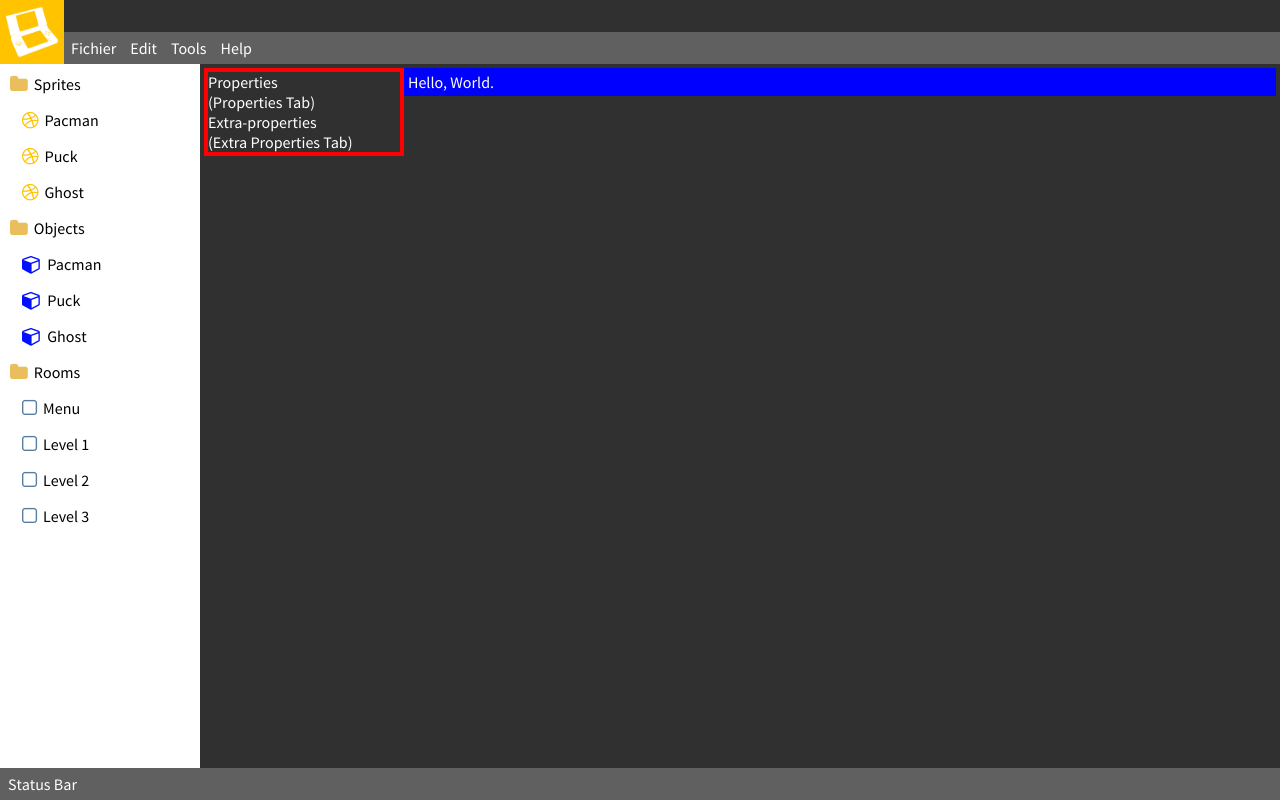
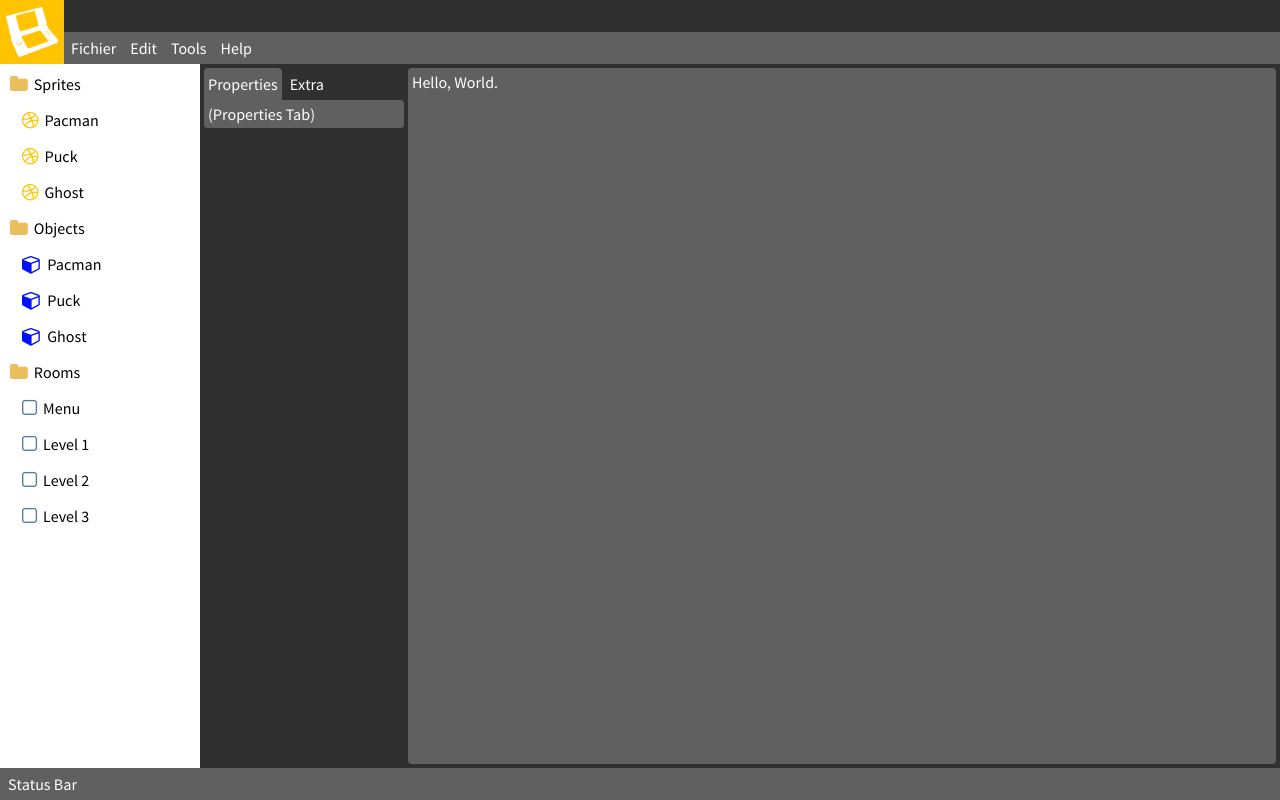
Before and after one commit to Cyxo/dsgmApp, a PHP site: page / in a window 1280 px wide. Run offline with PHP 8.4, Linux system fonts and the light colour scheme.

Commit message:
Tabs look nice. Add some careful rounding.

```diff
--- a/app/css/dsgm.css
+++ b/app/css/dsgm.css
@@ -1501,13 +1501,6 @@
   color: white;
   cursor: default; }
 
-.selected {
-  background-color: #ffc300;
-  border-radius: 2px; }
-
-.selected, .selected * {
-  color: white !important; }
-
 .ui-panel {
   margin: 0;
   padding: 4px; }
@@ -1577,6 +1570,32 @@
     margin-bottom: 4px;
     padding: 4px;
     line-height: 24px; }
+  .ui-tree .selected {
+    background-color: #ffc300; }
+  .ui-tree .selected, .ui-tree .selected * {
+    color: white !important; }
+
+.ui-tabs .ui-panel {
+  border-bottom-left-radius: 4px;
+  border-bottom-right-radius: 4px;
+  border-top-right-radius: 4px; }
+.ui-tabs .selected {
+  background-color: #606060; }
+
+.ui-tabs-changer {
+  clear: both;
+  height: 32px;
+  line-height: 32px; }
+  .ui-tabs-changer .selected {
+    background-color: #606060; }
+
+.ui-tabs-changer div {
+  float: left;
+  padding-left: 4px;
+  padding-right: 4px;
+  margin-right: 4px;
+  border-top-left-radius: 4px;
+  border-top-right-radius: 4px; }
 
 * {
   box-sizing: border-box;
@@ -1612,11 +1631,16 @@ header {
     height: 64px;
     padding-top: 32px; }
 
+#Resource > * {
+  height: 100%;
+  overflow: auto; }
 #Resource > aside {
   float: left !important;
   width: 200px !important; }
 #Resource > div {
-  margin-left: 200px; }
+  margin-left: 204px;
+  background-color: #606060;
+  border-radius: 4px; }
 
 p {
   margin: 0;
--- a/app/css/sass/_defines.scss
+++ b/app/css/sass/_defines.scss
@@ -30,5 +30,7 @@ $foreground-color-invert: black;
 $padding: 4px;
 $header-size: 64px;
 $status-size: $header-size / 2;
+$tabs-changer-size: $header-size / 2;
 $resources-size: 200px;
 $tabber-size: 400px;
+$radius: 4px;
--- /dev/null
+++ b/app/css/sass/_tabs.scss
@@ -0,0 +1,28 @@
+.ui-tabs {
+  .ui-panel {
+    border-bottom-left-radius: $radius;
+    border-bottom-right-radius: $radius;
+    border-top-right-radius: $radius;
+  }
+  .selected {
+    background-color: $foreground-color-2;
+  }
+}
+
+.ui-tabs-changer {
+  clear: both;
+  height: $tabs-changer-size;
+  line-height: $tabs-changer-size;
+  .selected {
+    background-color: $foreground-color-2;
+  }
+}
+
+.ui-tabs-changer div {
+  float: left;
+  padding-left: $padding;
+  padding-right: $padding;
+  margin-right: $padding;
+  border-top-left-radius: $radius;
+  border-top-right-radius: $radius;
+}
--- a/app/css/sass/_tree.scss
+++ b/app/css/sass/_tree.scss
@@ -20,4 +20,10 @@
       padding: $padding;
       line-height: $font-size * 1.5;
   }
+  .selected {
+    background-color: $obvious-color;
+  }
+  .selected, .selected * {
+    color: $foreground-color !important;
+  }
 }
--- a/app/css/sass/_ui.scss
+++ b/app/css/sass/_ui.scss
@@ -5,12 +5,3 @@
   color: $foreground-color;
   cursor: default;
 }
-
-.selected {
-  background-color: $obvious-color;
-  border-radius: 2px;
-}
-
-.selected, .selected * {
-  color: $foreground-color !important;
-}
--- a/app/css/sass/dsgm.scss
+++ b/app/css/sass/dsgm.scss
@@ -7,6 +7,7 @@
 @import "_menu.scss";
 @import "_status.scss";
 @import "_tree.scss";
+@import "_tabs.scss";
 
 * {
   box-sizing: border-box;
@@ -51,12 +52,18 @@ header {
 }
 
 #Resource {
+  > * {
+    height: 100%;
+    overflow: auto;
+  }
   > aside {
     float: left !important;
     width: $resources-size !important;
   }
   > div {
-    margin-left: $resources-size;
+    margin-left: $resources-size + $padding;
+    background-color: $foreground-color-2;
+    border-radius: $radius;
   }
 }
 
--- a/app/index.html
+++ b/app/index.html
@@ -104,25 +104,25 @@
       </aside>
       <div class="ui ui-panel">
         <div id="Resource">
-          <aside style="background-color: red;">
-            <div class="ui-panel">
-              <div class="ui ui-tabs">
-                <div>
-                  <span data-role="properties"></span>
-                  <p>
-                    (Properties Tab)
-                  </p>
-                </div>
-                <div>
-                  <span data-role="extra-properties"></span>
-                  <p>
-                    (Extra Properties Tab)
-                  </p>
-                </div>
+          <aside style="xbackground-color: red;">
+            <div class="ui ui-tabs">
+              <div class="ui-tabs-changer">
+                <div class="selected">Properties</div>
+                <div>Extra</div>
               </div>
+              <div class="ui ui-panel selected" data-role="properties" data-no-translate>
+                <p>
+                  (Properties Tab)
+                </p>
+              </div>
+              <!-- <div class="ui ui-panel" data-role="extra-properties" data-no-translate> -->
+              <!--   <p> -->
+              <!--     (Extra Properties Tab) -->
+              <!--   </p> -->
+              <!-- </div> -->
             </div>
           </aside>
-          <div class="ui-panel" style="background-color: blue;">
+          <div class="ui-panel" style="xbackground-color: blue;">
             <p>
               Hello, World.
             </p>
```
